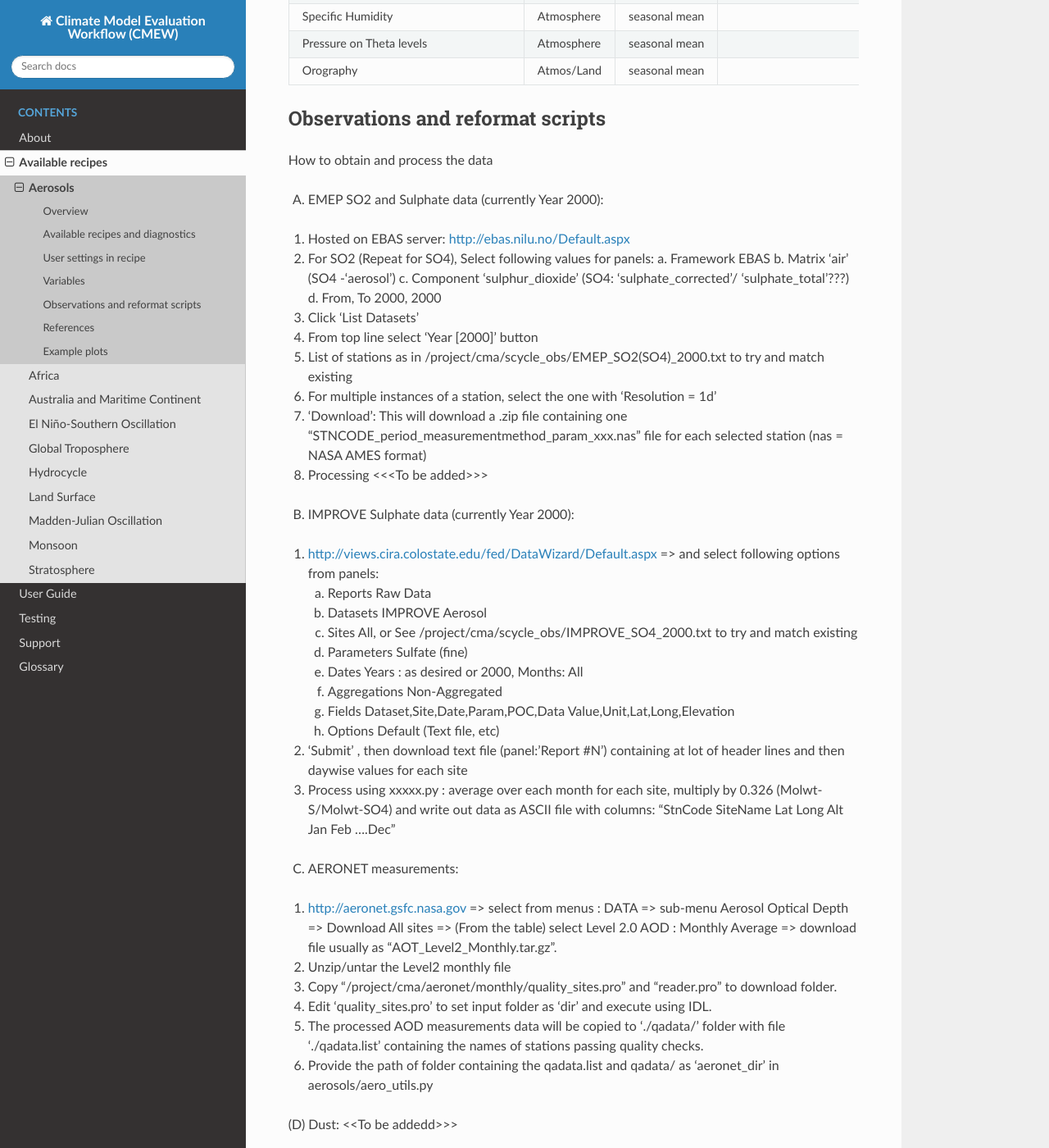
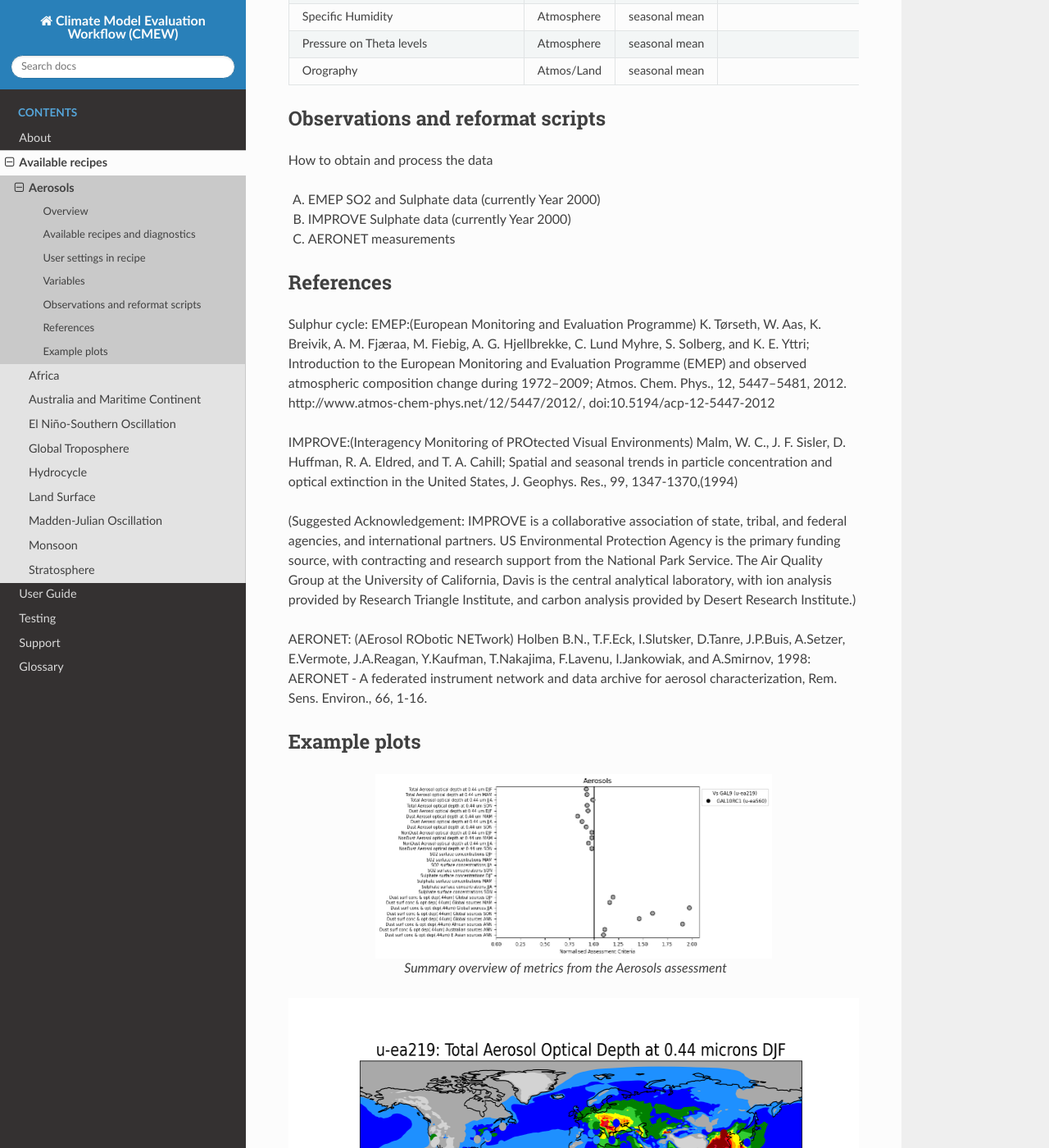
Before and after one commit to MetOffice/CMEW, a Sphinx documentation site: the page built from doc/source/areas/aerosols/aerosols.rst, in a window 1280 px wide and 1400 px high, scrolled down 2006 px. Shown: the whole window at 82% size. Built offline with Sphinx 7.4.7 and the Read the Docs theme 3.1.0, drawn with Linux system fonts in a browser that asks for light colours.

Commit message:
#555. Removed broken URLs amd trailing blanks.

```diff
--- a/doc/source/areas/aerosols/aerosols.rst
+++ b/doc/source/areas/aerosols/aerosols.rst
@@ -92,56 +92,9 @@ Observations and reformat scripts
 
 How to obtain and process the data
 
-(A) EMEP SO2 and Sulphate data (currently Year 2000):
-
-1. Hosted on EBAS server: http://ebas.nilu.no/Default.aspx
-
-2. For SO2 (Repeat for SO4), Select following values for panels:
-   a. Framework           EBAS
-   b. Matrix              'air' (SO4 -'aerosol')
-   c. Component           'sulphur_dioxide' (SO4: 'sulphate_corrected'/ 'sulphate_total'???)
-   d. From, To            2000, 2000
-
-3. Click 'List Datasets'
-4. From top line select 'Year [2000]' button
-5. List of stations as in /project/cma/scycle_obs/EMEP_SO2(SO4)_2000.txt to try and match existing
-6. For multiple instances of a station, select the one with 'Resolution = 1d'
-7. 'Download': This will download a .zip file containing one
-   "STNCODE_period_measurementmethod_param_xxx.nas" file for each selected station (nas = NASA AMES format)
-
-8. Processing <<<To be added>>>
-
-
-(B) IMPROVE Sulphate data (currently Year 2000):
-
-1. http://views.cira.colostate.edu/fed/DataWizard/Default.aspx => and select following options from panels:
-
-   a. Reports           Raw Data
-   b. Datasets          IMPROVE Aerosol
-   c. Sites             All, or See /project/cma/scycle_obs/IMPROVE_SO4_2000.txt to try and match existing
-   d. Parameters        Sulfate (fine)
-   e. Dates             Years : as desired or 2000, Months: All
-   f. Aggregations      Non-Aggregated
-   g. Fields            Dataset,Site,Date,Param,POC,Data Value,Unit,Lat,Long,Elevation
-   h. Options           Default (Text file, etc)
-
-2. 'Submit' , then download text file (panel:'Report #N') containing at lot of header lines and then daywise values for each site
-3. Process using xxxxx.py : average over each month for each site, multiply by 0.326 (Molwt-S/Molwt-SO4) and
-   write out data as ASCII file with columns: "StnCode  SiteName  Lat Long  Alt  Jan Feb ....Dec"
-
-
-(C) AERONET measurements:
-
-1. http://aeronet.gsfc.nasa.gov => select from menus : DATA => sub-menu Aerosol Optical Depth => Download All sites => (From the table) select Level 2.0 AOD : Monthly Average => download file usually as "AOT_Level2_Monthly.tar.gz".
-2. Unzip/untar the Level2 monthly file
-3. Copy "/project/cma/aeronet/monthly/quality_sites.pro" and "reader.pro" to download folder.
-4. Edit 'quality_sites.pro' to set input folder as 'dir' and execute using IDL.
-5. The processed AOD measurements data will be copied to './qadata/' folder with file './qadata.list' containing the names of stations passing quality checks.
-6. Provide the path of folder containing the qadata.list and qadata/ as 'aeronet_dir' in aerosols/aero_utils.py
-
-(D) Dust:
-<<To be addedd>>>
-
+(A) EMEP SO2 and Sulphate data (currently Year 2000)
+(B) IMPROVE Sulphate data (currently Year 2000)
+(C) AERONET measurements
 
 
 References
--- a/doc/source/user_guide/workflow.rst
+++ b/doc/source/user_guide/workflow.rst
@@ -190,9 +190,11 @@ The |AutoAssess| assessments use the following steps:
   :Runs on:
      Localhost
   :Executes:
-     The |AutoAssess| ``aa_data_indexer`` script from the ``aa_index_data`` |Rose| app
+     The |AutoAssess| ``aa_data_indexer`` script from the ``aa_index_data`` |Rose| app.
   :Details:
-     This task runs on a per area and per dataset basis
+     This task runs on a per area and per dataset basis. There is an optional
+     configuation for the Aerosols area to invoke the ``--ncconv`` option that
+     forces conversion to netcdf before indexing.
 
 ``run_area<area>``
   :Description:
```
Also changed, not shown: doc/source/areas/australia/australia.rst (+6 -33 lines), doc/source/areas/hydrocycle/hydrocycle.rst (+0 -44 lines), doc/source/areas/enso/enso.rst (line endings or trailing spaces).
